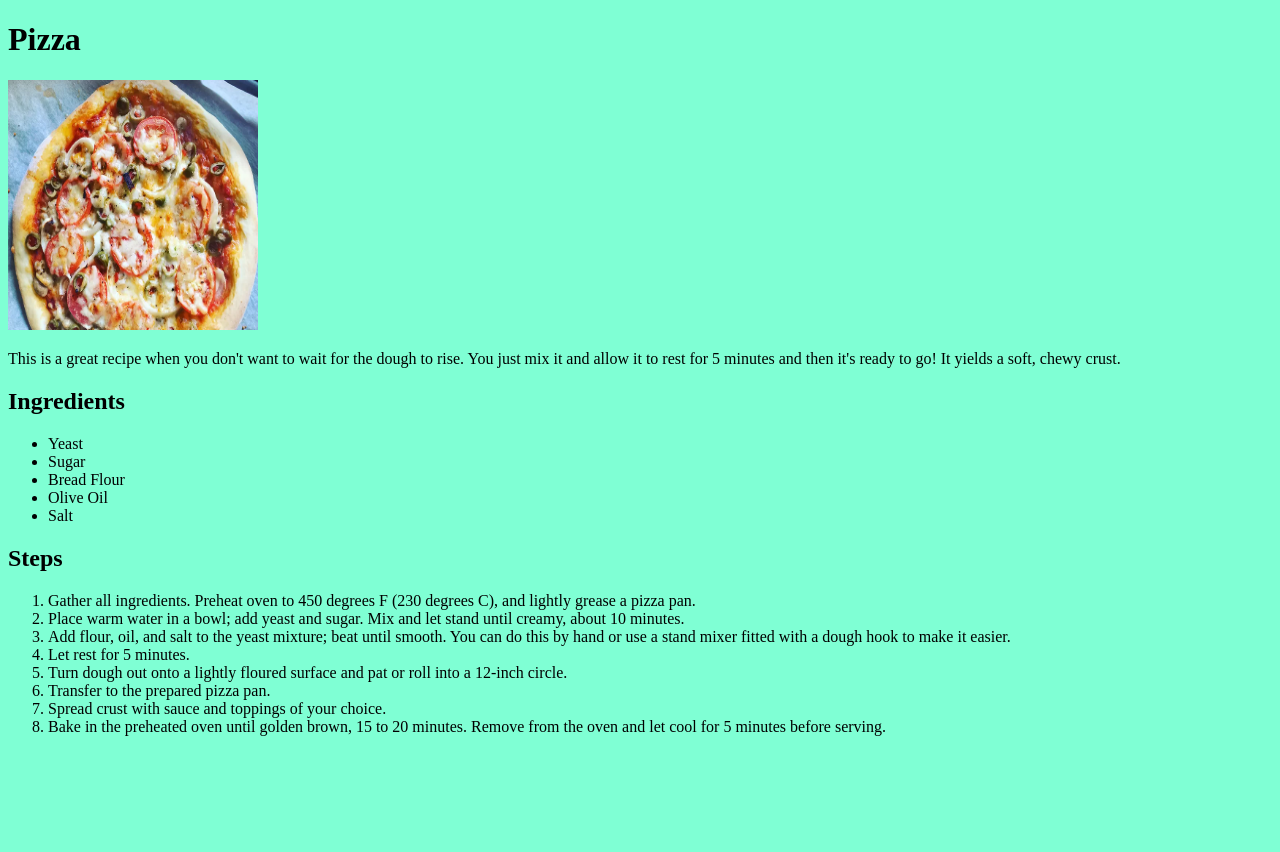
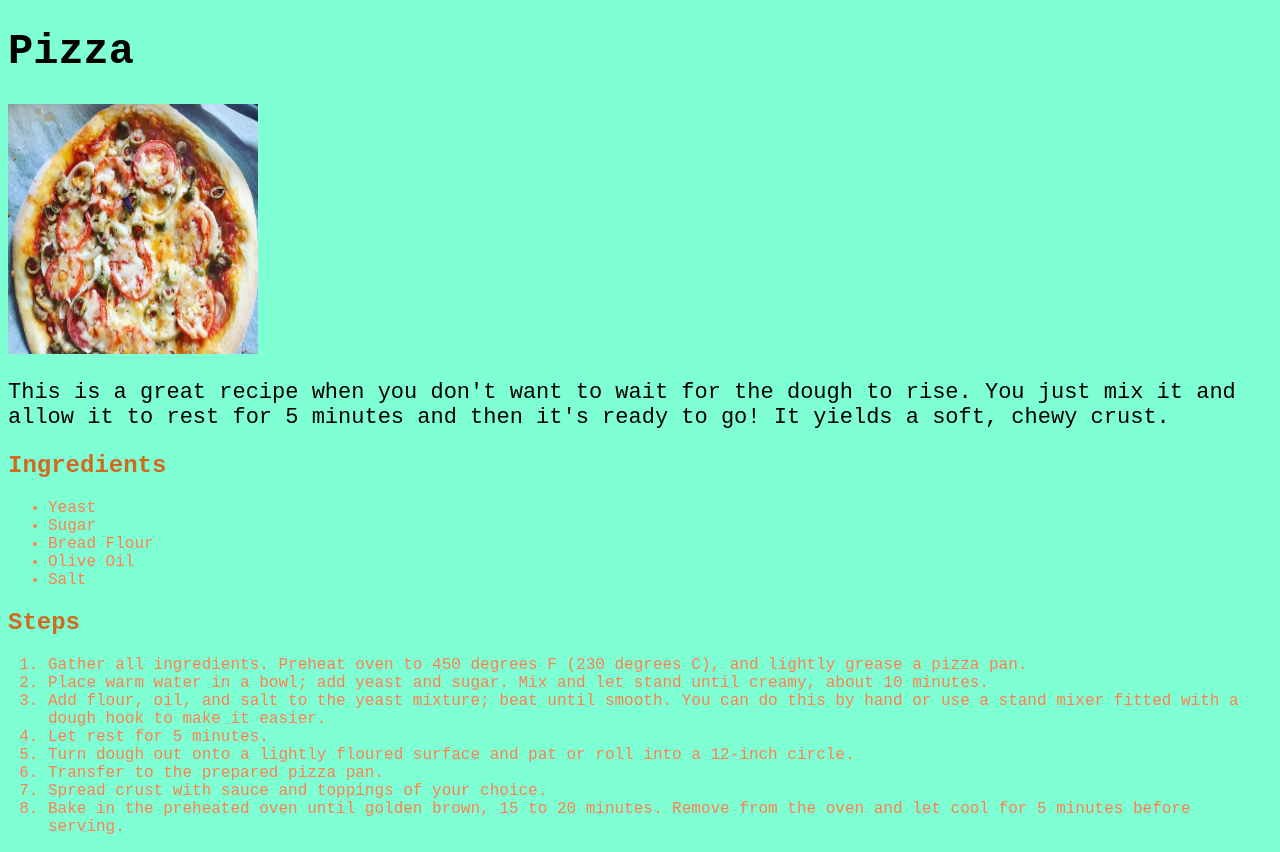
Before and after one commit to mkijek89/odin-recipes24, a plain HTML site: page recipes/pizza.html in a window 1280 px wide. Before the commit the page ends 800 px from the top, so only its background shows below. Drawn offline with Linux system fonts and the light colour scheme; files that its build step writes are made by us from their sources.

Commit message:
Add classes and play with styles

```diff
--- a/recipes/pizza.html
+++ b/recipes/pizza.html
@@ -3,22 +3,22 @@
     <head>
         <title>Pizza</title>
         <meta charset="utf-8">
-        <link rel="stylesheet" href="./style.css">
+        <link rel="stylesheet" href="../style.css">
     </head>
     <body>
-        <h1>Pizza</h1>
+        <h1 class="titles">Pizza</h1>
         <img src="../images/pizza.webp" alt="Pizza picture" width="250" height="250">
-        <p>This is a great recipe when you don't want to wait for the dough to rise. You just mix it and allow it to rest for 5 minutes and then it's ready to go! It yields a soft, chewy crust.</p>
-        <h2>Ingredients</h2>
-            <ul>
+        <p class="desc">This is a great recipe when you don't want to wait for the dough to rise. You just mix it and allow it to rest for 5 minutes and then it's ready to go! It yields a soft, chewy crust.</p>
+        <h2 class="ingredients">Ingredients</h2>
+            <ul class="list">
                 <li>Yeast</li>
                 <li>Sugar</li>
                 <li>Bread Flour</li>
                 <li>Olive Oil</li>
                 <li>Salt</li>
             </ul>
-        <h2>Steps</h2>
-            <ol>
+        <h2 class="steps">Steps</h2>
+            <ol class="list">
                 <li>Gather all ingredients. Preheat oven to 450 degrees F (230 degrees C), and lightly grease a pizza pan.</li>
                 <li>Place warm water in a bowl; add yeast and sugar. Mix and let stand until creamy, about 10 minutes.</li>
                 <li>Add flour, oil, and salt to the yeast mixture; beat until smooth. You can do this by hand or use a stand mixer fitted with a dough hook to make it easier.</li>
--- a/style.css
+++ b/style.css
@@ -1,3 +1,29 @@
 body {
     background-color: aquamarine;
 }
+
+.ingredients {
+    color: chocolate ;
+    font-family: 'Courier New', Courier, monospace;
+}
+
+.steps {
+    color: chocolate ;
+    font-family: 'Courier New', Courier, monospace;
+}
+
+.list {
+    font-family: 'Courier New', Courier, monospace;
+    color: coral;
+}
+
+.titles {
+    font-family: 'Courier New', Courier, monospace;
+    font-weight: 800;
+    font-size: 42px;
+}
+
+.desc {
+    font-family: 'Courier New', Courier, monospace;
+    font-size: 22px;
+}
```
Also changed, not shown: recipes/lasagna.html (+6 -6 lines), recipes/spaghetti.html (+6 -6 lines).
